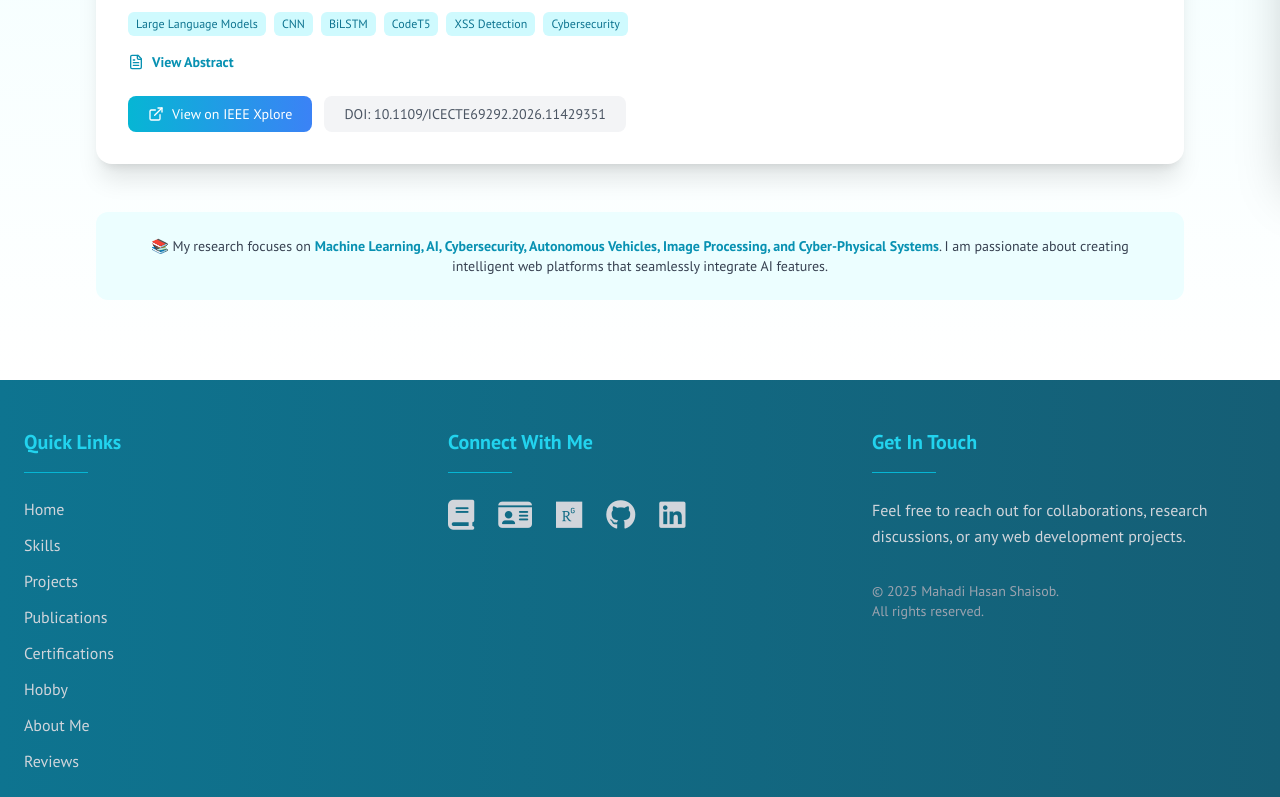
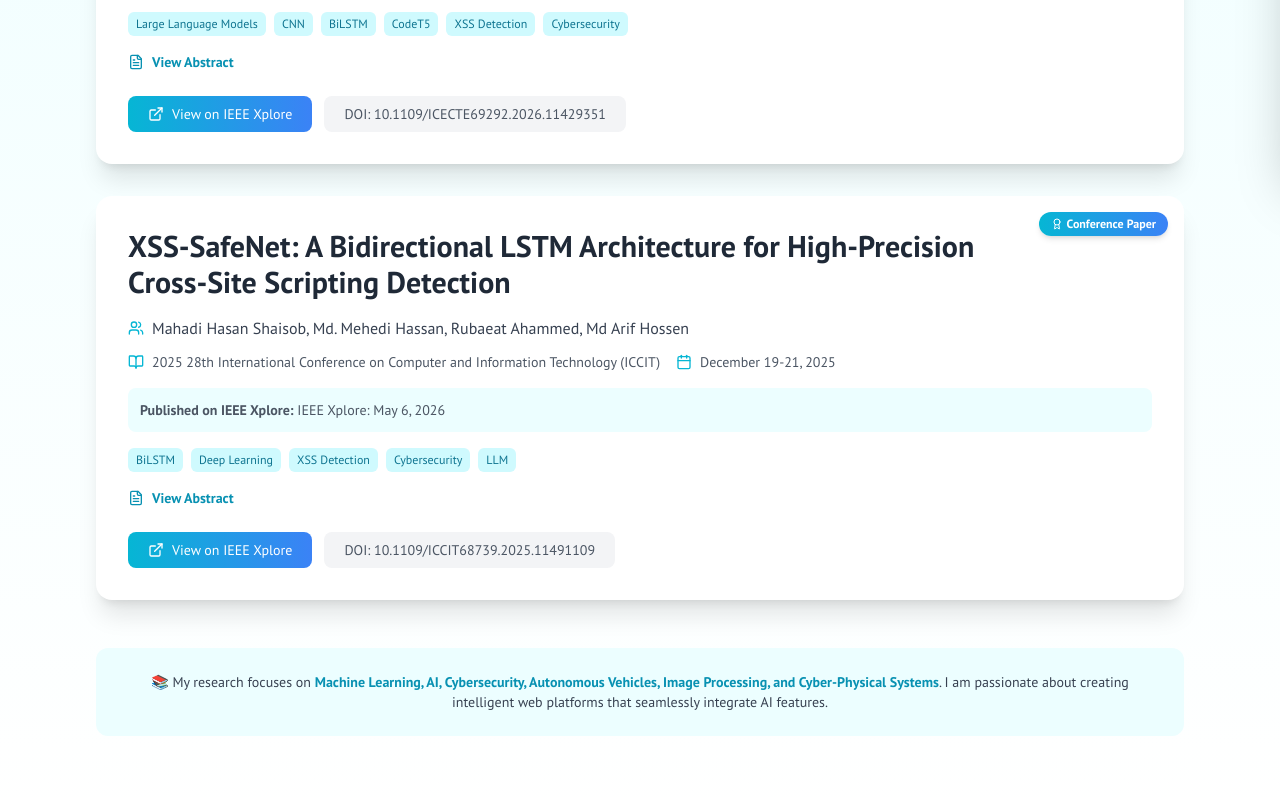
Before and after one commit to shoisob2004037/portfolio2, a React (Vite) app: page /publications in a window 1280 px wide. Shown: the part 624-1421 px from the top of the page. Built offline with nearby package versions, Linux system fonts and the light colour scheme; no server answers.

Commit message:
new conference update

```diff
--- a/src/pages/Certifications.jsx
+++ b/src/pages/Certifications.jsx
@@ -16,14 +16,14 @@
       id: "c17",
       title: "Paper Presentation in ICCIT-2025",
       issuer: "ICCIT 2025",
-      image: "/iceccte2026.jpg",
+      image: "/iccit.png",
       highlight: "DeepGuard-XSS: Leveraging Large Language Models with CNN-BiLSTM"
     },
     {
       id: "c18",
       title: "Paper Presentation in ICECTE-2026",
       issuer: "ICECTE 2026",
-      image: "/xss.jpg",
+      image: "/xss.png",
       highlight: "XSS-SafeNet: A Bidirectional LSTM Architecture for High-Precision XSS Detection"
     },
     {
--- a/src/pages/Publications.jsx
+++ b/src/pages/Publications.jsx
@@ -1,4 +1,3 @@
-// Publications.jsx
 "use client";
 
 import { useState } from "react";
@@ -22,12 +21,21 @@
       link: "https://ieeexplore.ieee.org/document/11429351",
       doi: "10.1109/ICECTE69292.2026.11429351",
       abstract: `Cross-site scripting remains a major security threat for web platforms, with obfuscated attack payloads continuing to bypass traditional detection. In this study, an extensive labeled XSS dataset was constructed by aggregating samples from several public sources and further enriched using LLM-driven (CodeT5) obfuscation to simulate real-world evasive techniques. The proposed DeepGuard-XSS framework explores two deep architectures: a character-level Convolutional Neural Network (CNN) and a BiLSTM model optimized for handling complex, variable-length script patterns. The BiLSTM configuration leverages an expanded embedding space and dual bidirectional LSTM layers, achieving a test accuracy of 98.1%, with high precision, recall, and F1 metrics. Similarly, the updated CNN variant attains 97.22% accuracy, demonstrating strong performance even as obfuscated and adversarial payload diversity increases. In addition, both deep models outperform several classical baseline machine learning classifiers (Logistic Regression, Multinomial NB, Decision Tree, XGBoost) evaluated on the same dataset, confirming the benefit of the proposed deep architectures for robust XSS detection.`,
-      metrics: {
-        accuracy: "98.1%",
-        cnnAccuracy: "97.22%",
-      },
       technologies: ["Large Language Models", "CNN", "BiLSTM", "CodeT5", "XSS Detection", "Cybersecurity"],
     },
+    {
+  "id": 2,
+  "title": "XSS-SafeNet: A Bidirectional LSTM Architecture for High-Precision Cross-Site Scripting Detection",
+  "authors": "Mahadi Hasan Shaisob, Md. Mehedi Hassan, Rubaeat Ahammed, Md Arif Hossen",
+  "conference": " 2025 28th International Conference on Computer and Information Technology (ICCIT)",
+  "location": "Cox's Bazar, Bangladesh",
+  "date": "December 19-21, 2025",
+  "publishedOn": "IEEE Xplore: May 6, 2026",
+  "link": "https://ieeexplore.ieee.org/document/11491109",
+  "doi": "10.1109/ICCIT68739.2025.11491109",
+  "abstract": "Cross-Site Scripting (XSS) persists as a severe and costly web threat, enabling arbitrary script execution, session hijacking, and data theft. This paper proposes a tailored bidirectional long short-term memory (BiLSTM) model that focuses on the sequential structure of XSS payloads. Trained on 1,831,254 samples with a 60% for train and 40% for test and an internal 40% validation split on the training portion, the detector achieves 99.59% accuracy, 100% precision, 99.36% recall, and a 99.68%F1-score. We benchmark against strong classical base-lines-Logistic Regression, Random Forest, Multinomial Naive Bayes, Decision Tree, and XGBoost-and discuss where sequence modeling offers clear advantages. The findings indicate that sequence-aware deep architectures can deliver robust, scalable XSS detection suitable for modern deployment settings.",
+  "technologies": ["BiLSTM", "Deep Learning", "XSS Detection", "Cybersecurity", "LLM"]
+}
   ];
 
   return (
```
Also changed, not shown: public/iccit.png (added), public/xss.png (added).
